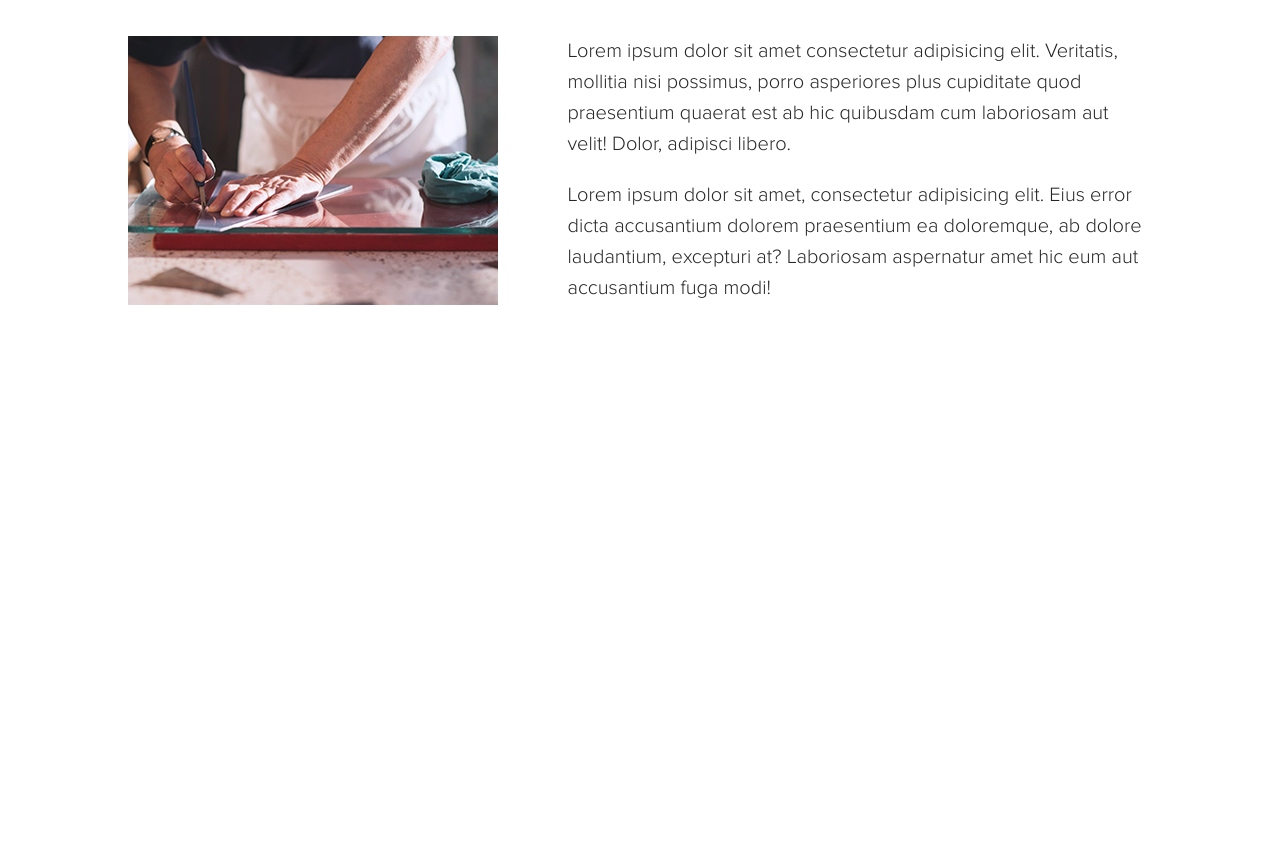
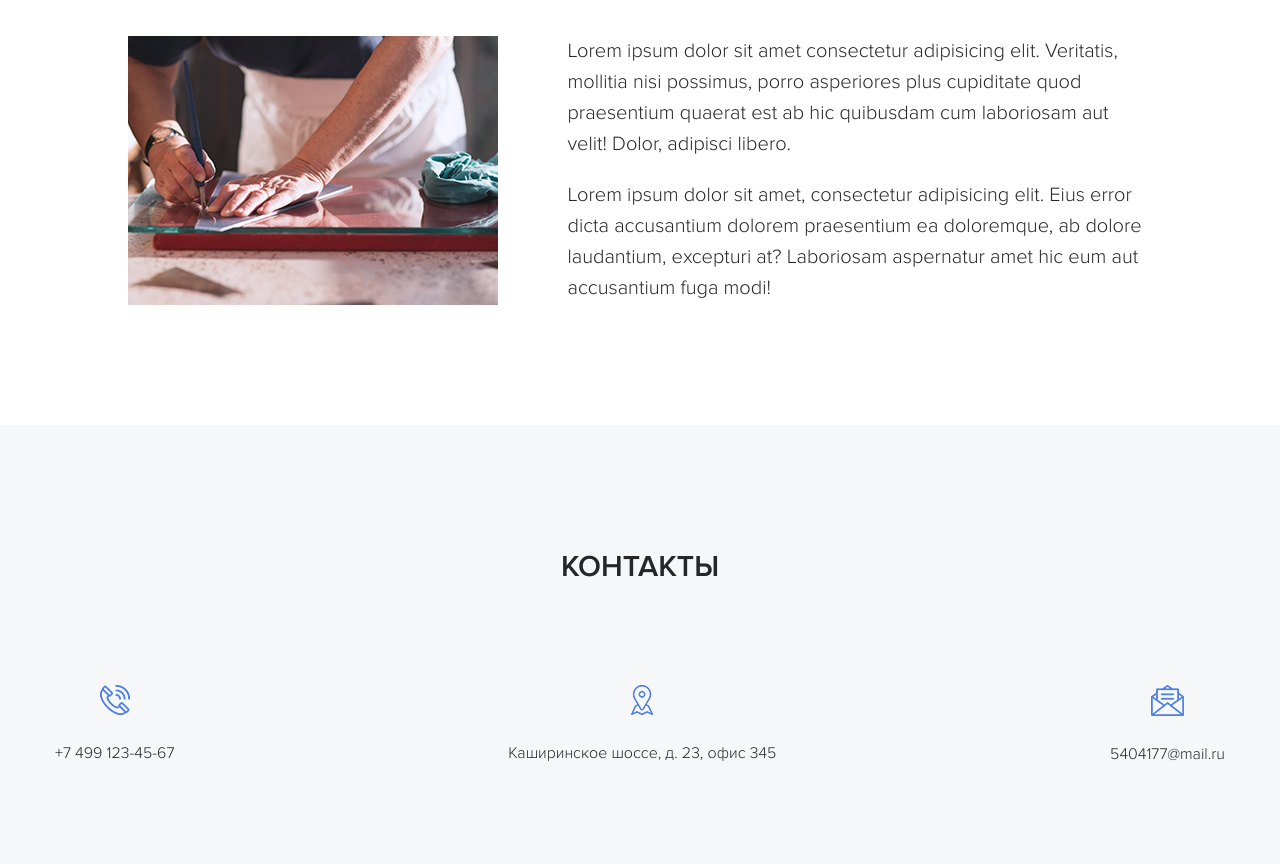
Before and after one commit to igorRoll/skinally, a plain HTML site: page index.html in a window 1280 px wide. Shown: the part 7058-7922 px from the top of the page. Before the commit the page ends 7483 px from the top, so only its background shows below. Drawn offline with Linux system fonts and the light colour scheme; a script that the page names is missing.

Commit message:
Сверстан и адаптирован блок с контактами

```diff
--- a/index.html
+++ b/index.html
@@ -667,6 +667,41 @@
             <!-- /.container -->
         </section>
         <!-- /.section factory -->
+        <section class="section contacts">
+            <div class="container">
+                <h2 class="section-title section__title">Контакты</h2>
+                <!-- /.section-title section__title -->
+                <div class="contacts-block">
+                    <div class="contacts-block__item">
+                        <img src="img/contacts/phone.png" alt="" class="contacts__image">
+                        <div class="contacts__text">
+                            <a href="#" class="contacts__link">+7 499 123-45-67</a>
+                        </div>
+                        <!-- /.contacts__text -->
+                    </div>
+                    <!-- /.contacts-block__item -->
+                    <div class="contacts-block__item">
+                        <img src="img/contacts/map.png" alt="" class="contacts__image">
+                        <div class="contacts__text">
+                            <address class="contacts__address">Каширинское шоссе, д. 23, офис 345</address>
+                        </div>
+                        <!-- /.contacts__text -->
+                    </div>
+                    <!-- /.contacts-block__item -->
+                    <div class="contacts-block__item">
+                        <img src="img/contacts/message.png" alt="" class="contacts__image">
+                        <div class="contacts__text">
+                            <a href="#" class="contacts__link">5404177@mail.ru</a>
+                        </div>
+                        <!-- /.contacts__text -->
+                    </div>
+                    <!-- /.contacts-block__item -->
+                </div>
+                <!-- /.contacts-block -->
+            </div>
+            <!-- /.container -->
+        </section>
+        <!-- /.section contacts -->
     </main>
 <!-- Подключение виджета обратной связи через соц сети -->
 <script type="text/javascript" src="https://spikmi.com/Widget?Id=3579"></script>
--- /dev/null
+++ b/sass/blocks/_contacts.sass
@@ -0,0 +1,27 @@
+.contacts
+    background-color: #f6f7f9
+    &-block
+        display: flex
+        justify-content: space-between
+
+        flex-wrap: wrap
+        &__item
+            text-align: center
+    &__image
+        margin-bottom: 25px
+    &__text
+        font-size: 16px
+    &__link
+        text-decoration: none
+        color: $text-color
+    &__address
+        font-style: normal
+@media (max-width: 768px)
+    .contacts
+        &-block
+            &__item
+                width: 100%
+                margin-bottom: 30px
+        &__address
+            max-width: 200px
+            margin: auto
--- a/sass/style.sass
+++ b/sass/style.sass
@@ -16,3 +16,4 @@
 @import 'blocks/steps'
 @import 'blocks/reviews'
 @import 'blocks/factory'
+@import 'blocks/contacts'
```
Also changed, not shown: css/style.css, img/contacts/map.png (added), img/contacts/message.png (added), img/contacts/phone.png (added), 3 other files.
